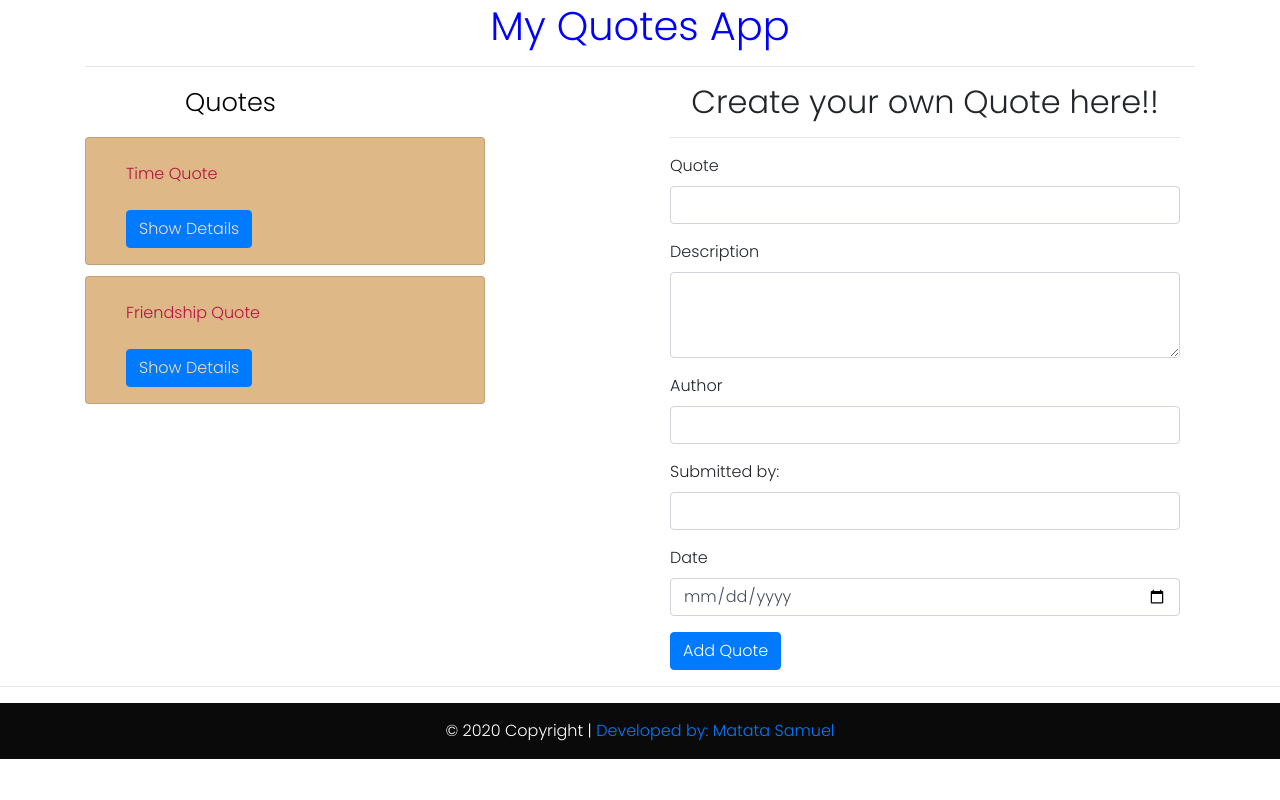
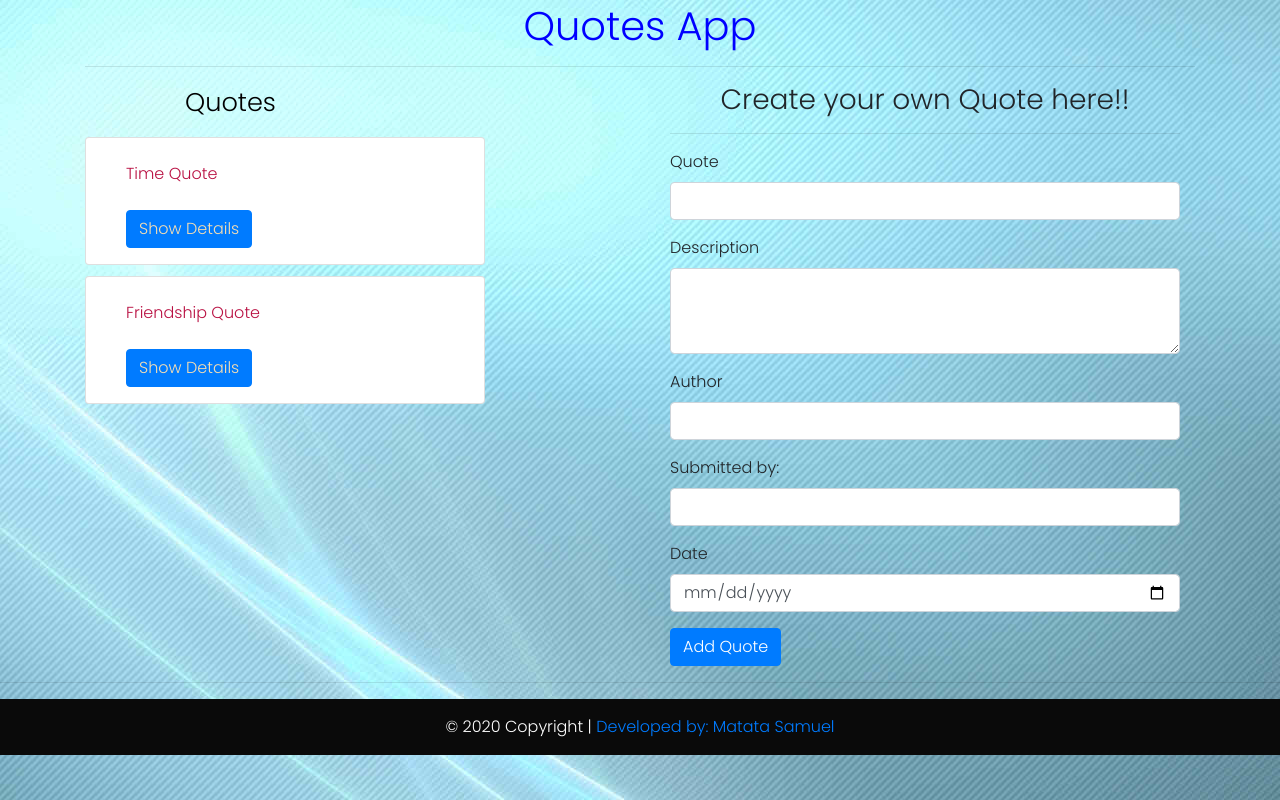
Before and after one commit to sam2020-4/QuotesAPP, an Angular app: page / in a window 1280 px wide. Built offline with nearby package versions, Linux system fonts and the light colour scheme.

Commit message:
made files modifications

```diff
--- a/src/app/app.component.html
+++ b/src/app/app.component.html
@@ -1,6 +1,6 @@
-<div class="title">
-  <h1 class="text-center">My Quotes App</h1>
-</div>
+<!-- project title -->
+<h1>Quotes App</h1>
+
 
 <app-quotes></app-quotes>
 <hr>
--- a/src/app/quote-details/quote-details.component.html
+++ b/src/app/quote-details/quote-details.component.html
@@ -5,9 +5,9 @@
 <p> Submitted by:&nbsp; {{quote.submittedby}}</p>
 <p> <span>Quote Posted:</span> &nbsp;{{quote.completeDate|dateCount}} days ago</p>
 
-<div>
-  <a (click)="likeButtonClick()" ><i class="fa fa-thumbs-up fa-lg like"></i></a> {{upVotes}} &nbsp;
-  <a (click)="dislikeButtonClick()"><i class="fa fa-thumbs-down fa-lg dislike"></i></a>{{downVotes}}
+
+<div class="card-footer">
+  <a (click)="likeButtonClick()" ><i class="fa fa-thumbs-up fa-lg like"></i>{{upVotes}}</a>  &nbsp;
+  <a (click)="dislikeButtonClick()"><i class="fa fa-thumbs-down fa-lg dislike"></i>{{downVotes}}</a>
+  <button (click)='quoteDelete(true)' class="btn btn-outline-danger" style="margin-left: 50%"><i class="far fa-trash-alt"></i></button>
 </div>
-
-<button (click)='quoteDelete(true)' class="btn btn-outline-danger" style="margin-left: 50%">Delete Quote</button>
--- a/src/app/quote-form/quote-form.component.html
+++ b/src/app/quote-form/quote-form.component.html
@@ -1,12 +1,21 @@
 <!-- adding form component and validating it -->
 <div class="container formform">
-    <h2 class="text-center">Create your own Quote here!!</h2>
+    <h3 class="text-center">Create your own Quote here!!</h3>
     <hr>
     <form (ngSubmit)='submitQuote()' #quoteForm='ngForm'>
-        <div class="form-group">
+      <div class="form-group">
+        <label for="name">Quote</label>
+        <input type="text" class="form-control" id="name" [(ngModel)]="newQuote.name" name="name" #name='ngModel' required>
+
+        <div [hidden]="name.valid || name.pristine" class="alert alert-danger">
+          <p>Quote is required</p>
+        </div>
+      </div>
+
+        <!-- <div class="form-group">
           <label for="name">Quote</label>
           <input type="text" required class="form-control" id="name" [(ngModel)]="newQuote.name" name="ngModel">
-        </div>
+        </div> -->
 
         <div class="form-group">
           <label for="description">Description</label>
--- a/src/app/quote-form/quote-form.component.ts
+++ b/src/app/quote-form/quote-form.component.ts
@@ -15,7 +15,7 @@ export class QuoteFormComponent implements OnInit {
 
   submitQuote(){
     this.addQuote.emit(this.newQuote);
-    this.newQuote = new Quote(0,"","","","",new Date());
+    // this.newQuote = new Quote(0,"","","","",new Date());
   }
 
   constructor() { }
--- a/src/styles.css
+++ b/src/styles.css
@@ -7,15 +7,18 @@
 body{
     font-family: 'Poppins', sans-serif;
     margin: 0;
+    background-image: url(../images/126-1268415_web-backgrounds.jpg);
 }
 
 h1{
     color:blue ;
     margin-top: 2px;
+    text-align: center;
 }
+
 .Qheading{
     padding-left: 100px;
-    color: black;
+    color:black;
     font-size: 1.6rem;
 }
 
@@ -29,7 +32,7 @@ p{
 
 .card {
     margin-bottom: 2%;
-    background-color: burlywood;
+    /* background-color: burlywood; */
   }
 
   .like{
```
Also changed, not shown: images/126-1268415_web-backgrounds.jpg (added), images/4t3Ojq.png (added).
